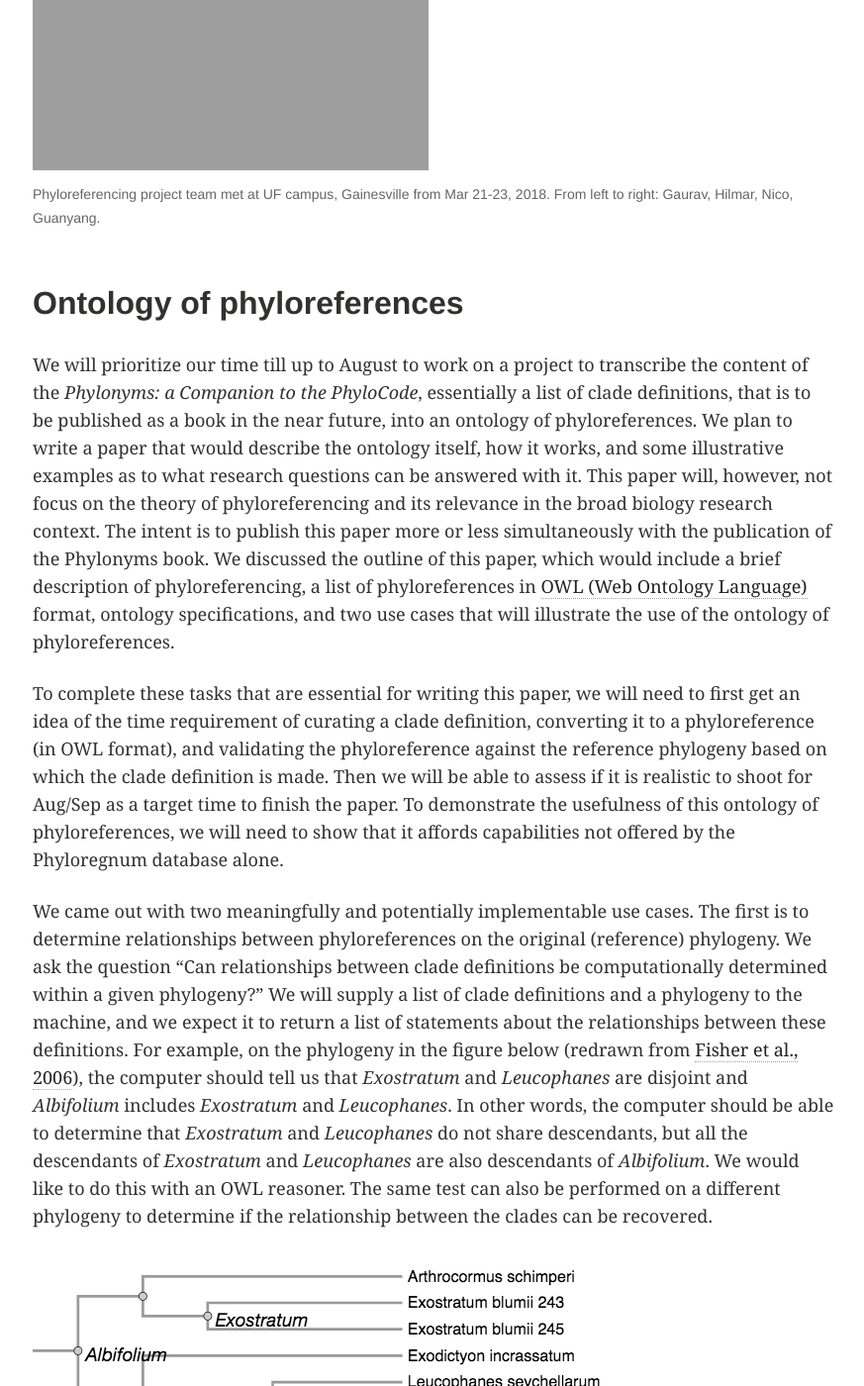
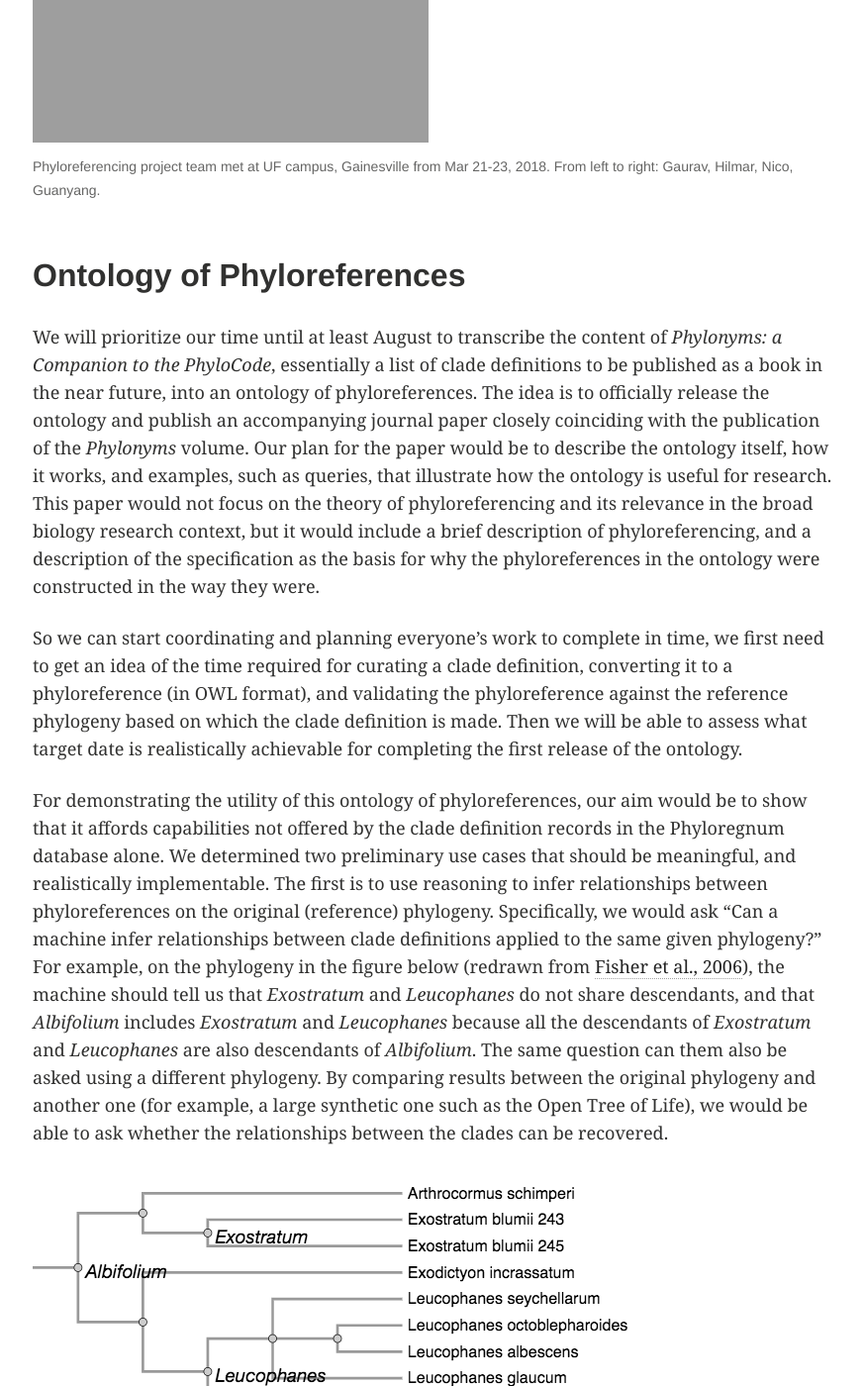
Before and after one commit to phyloref/phyloref.github.io, a Jekyll site: the page built from _posts/blog/2018-03-23-Third-face-to-face-project-meeting.md, in a window 1280 px wide and 1400 px high, scrolled down 630 px. Shown: the whole window at 99% size, without its empty margins (63-936 px from the left). Built offline with Jekyll 4.4.1, drawn with Linux system fonts in a browser that asks for light colours; our own code applies the rules of GitHub Pages for plain Markdown files; comment, search, counter and statistics services are not loaded; some of the changed text lies outside the part shown.

Commit message:
Revisions for section Ontology of Phyloreferences

```diff
--- a/_posts/blog/2018-03-23-Third-face-to-face-project-meeting.md
+++ b/_posts/blog/2018-03-23-Third-face-to-face-project-meeting.md
@@ -13,28 +13,28 @@ image:
   thumb: 2018-03-23-f2fmeeting/croc.JPG
 ---
 
-The [Phyloreferencing project] team had their third face to face project meeting from Mar 21-23, 2018, at the UF campus in Gainesville. A day longer than previous ones, this meeting was more extensive, but we felt the extra day was necessary to accomplish our meeting goals. We had a rather long list of items on the [agenda], and it was quite a miracle that we covered nearly all them. This report describes four major topics of the meeting, among many issues discussed: (1) ontology of phyloreferences, (2) phyloreference curation tool (see a [prototype here]), (3) use case development, and (4) project organization. Besides, this blog also documents our discussions on some important concepts and unresolved challlenges. Overall, this meeting set a clear direction for the way ahead, laid out goals, and planned tasks for the next six months.
+The [Phyloreferencing project] team had their third face to face project meeting from Mar 21-23, 2018, at the UF campus in Gainesville. A day longer than previous ones, this meeting was more extensive, but we felt the extra day was necessary to accomplish our meeting goals. We had a rather long list of items on the [agenda], and it was quite a miracle that we covered nearly all of them. This report summarizes four major topics of the meeting: (1) ontology of phyloreferences, (2) phyloreference curation tool (see a [prototype here]), (3) use case development, and (4) project organization. In addition, this blog also documents our discussions of some important concepts and unresolved challlenges. Overall, this meeting set a clear direction for the way ahead, laid out goals, and planned tasks for the next six months.
 
 <figure>
   <img src="{{site.url}}//images/2018-03-23-f2fmeeting/phyloref.group.2018.03.JPG" alt="Phyloreferencing team, March 2018"/>
   <figcaption>Phyloreferencing project team met at UF campus, Gainesville from Mar 21-23, 2018. From left to right: Gaurav, Hilmar, Nico, Guanyang. </figcaption>
 </figure>
 
-## Ontology of phyloreferences
-We will prioritize our time till up to August to work on a project to transcribe the content of the *Phylonyms: a Companion to the PhyloCode*, essentially a list of clade definitions, that is to be published as a book in the near future, into an ontology of phyloreferences. We plan to write a paper that would describe the ontology itself, how it works, and some illustrative examples as to what research questions can be answered with it. This paper will, however, not focus on the theory of phyloreferencing and its relevance in the broad biology research context. The intent is to publish this paper more or less simultaneously with the publication of the Phylonyms book. We discussed the outline of this paper, which would include a brief description of phyloreferencing, a list of phyloreferences in [OWL (Web Ontology Language)] format, ontology specifications, and two use cases that will illustrate the use of the ontology of phyloreferences.
+## Ontology of Phyloreferences
+We will prioritize our time until at least August to transcribe the content of *Phylonyms: a Companion to the PhyloCode*, essentially a list of clade definitions to be published as a book in the near future, into an ontology of phyloreferences. The idea is to officially release the ontology and publish an accompanying journal paper closely coinciding with the publication of the *Phylonyms* volume. Our plan for the paper would be to describe the ontology itself, how it works, and examples, such as queries, that illustrate how the ontology is useful for research. This paper would not focus on the theory of phyloreferencing and its relevance in the broad biology research context, but it would include a brief description of phyloreferencing, and a description of the specification as the basis for why the phyloreferences in the ontology were constructed in the way they were.
 
-To complete these tasks that are essential for writing this paper, we will need to first get an idea of the time requirement of curating a clade definition, converting it to a phyloreference (in OWL format), and validating the phyloreference against the reference phylogeny based on which the clade definition is made. Then we will be able to assess if it is realistic to shoot for Aug/Sep as a target time to finish the paper. To demonstrate the usefulness of this ontology of phyloreferences, we will need to show that it affords capabilities not offered by the Phyloregnum database alone.
+So we can start coordinating and planning everyone's work to complete in time, we first need to get an idea of the time required for curating a clade definition, converting it to a phyloreference (in OWL format), and validating the phyloreference against the reference phylogeny based on which the clade definition is made. Then we will be able to assess what target date is realistically achievable for completing the first release of the ontology.
 
-We came out with two meaningfully and potentially implementable use cases. The first is to determine relationships between phyloreferences on the original (reference) phylogeny. We ask the question "Can relationships between clade definitions be computationally determined within a given phylogeny?" We will supply a list of clade definitions and a phylogeny to the machine, and we expect it to return a list of statements about the relationships between these definitions. For example, on the phylogeny in the figure below (redrawn from [Fisher et al., 2006]), the computer should tell us that *Exostratum* and *Leucophanes* are disjoint and *Albifolium* includes *Exostratum* and *Leucophanes*. In other words, the computer should be able to determine that *Exostratum* and *Leucophanes* do not share descendants, but all the descendants of *Exostratum* and *Leucophanes* are also descendants of *Albifolium*. We would like to do this with an OWL reasoner. The same test can also be performed on a different phylogeny to determine if the relationship between the clades can be recovered.
+For demonstrating the utility of this ontology of phyloreferences, our aim would be to show that it affords capabilities not offered by the clade definition records in the Phyloregnum database alone. We determined two preliminary use cases that should be meaningful, and realistically implementable. The first is to use reasoning to infer relationships between phyloreferences on the original (reference) phylogeny. Specifically, we would ask "Can a machine infer relationships between clade definitions applied to the same given phylogeny?" For example, on the phylogeny in the figure below (redrawn from [Fisher et al., 2006]), the machine should tell us that *Exostratum* and *Leucophanes* do not share descendants, and that *Albifolium* includes *Exostratum* and *Leucophanes* because all the descendants of *Exostratum* and *Leucophanes* are also descendants of *Albifolium*. The same question can them also be asked using a different phylogeny. By comparing results between the original phylogeny and another one (for example, a large synthetic one such as the Open Tree of Life), we would be able to ask whether the relationships between the clades can be recovered.
 
 <figure>
   <img src="{{site.url}}//images/2018-03-23-f2fmeeting/Fisher_phylogeny.png" alt="Partial phylogeny of Calymperaceae in Fisher et al. 2006"/>
-  <figcaption>Partial Partial phylogeny of Calymperaceae, on which three phylogenetic clade definitions are resolved. In this phylogeny, Exostratum and Leucophanes are disjoint. Albifolium includes both Exostratum and Leucophanes. Redrawn from Figure 10 in Fisher et al. 2006. </figcaption>
+  <figcaption>Partial Partial phylogeny of Calymperaceae, on which three phylogenetic clade definitions are resolved. In this phylogeny, Exostratum and Leucophanes are disjoint clades. The clade Albifolium includes both the Exostratum and Leucophanes clades. Redrawn from Figure 10 in Fisher et al. 2006. </figcaption>
 </figure>
 
-The second use case of ontology of phyloreferences is answer data-driven questions using the Open Tree of Life as a comprehensive base phylogeny. We came out with a list of questions as follows. (1) How many clades maintain their original relationships with the OToL? (2) How many clade definitions resolve to a clade on the OToL? (3) How many definitions resolve to a labeled node versus nodes without a label (name) on the OToL? (4) How many of the resolved clades are congruent with the intended clades (i.e., a clade that is anchored by specifiers on the original reference phylogeny). We felt that this kind of "big data" questions will be most useful to demonstrate the power of phyloreferencing and make a compelling case for the necessity of making clade definitions computable.
+This leads to the second use case for illustrating the utility of the Ontology of Phyloreferences, namely applying the phyloreferences in the ontology to the Open Tree of Life as a comprehensive base phylogeny, and then asking some some questions about the ontology as a whole. For example, in line with question just described, we can ask how many clade definitions maintain their original relationships when applied to the OToL? We can also ask how many clade definitions are not supported as a clade on the OToL (these will necessarily be stem-based definitions, and use at least three specifiers); how many definitions resolve to a labeled node versus nodes without a label (name), and for labeled nodes, is the label the same or similar to the label for the clade definition (all clade definitions in the *Phylonym* volume will be named); and of the resolving clades, how many are congruent in content with the content they had in the original reference phylogeny. These kinds of data science questions can really only be answered once clade definitions have computable semantics, and will this illustrate how the ontology, and by extension phyloreferencing as a method, has utility considerably beyond a simple database of definitions.
 
-We anticipated some practical challenges ahead of us. A larger percentage of the phylogenies won't be available in a machine-readable format (e.g., a Newick/Nexus file). Some of these phylogenies may not even contain all the specifiers used in a definition. Those problems will need to be resolved in an efficient way. We discussed if we need to and how to maintain this ontology of phyloreferences, e.g., how to incorporate new clade definitions as they are made and published. We decided that sustainability is outside the scope of this paper.
+We will no doubt encounter major challenges in the endeavor of curating this ontology. For example, to start with a large percentage of the phylogenies will likely not be readily available in a machine-readable format (e.g., a Newick/Nexus file). Once obtained in machine readable format, some may not even contain all the specifiers used in a definition. Those problems will need to be addressed, but part of the point of the endeavor is to start surfacing and documenting what the issues are.
 
 ## Phyloreference curation tool
 
```
